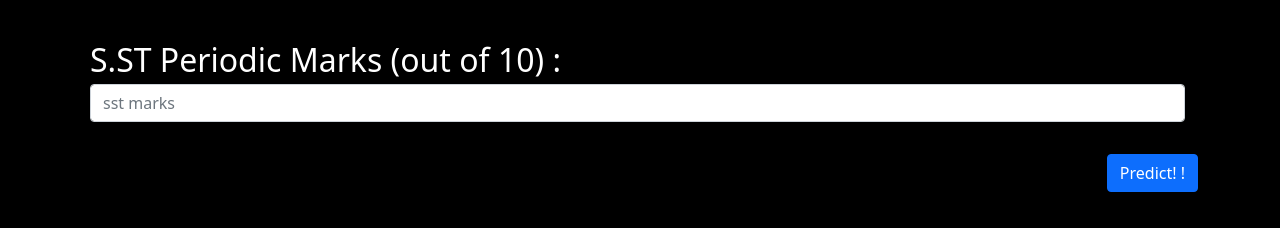
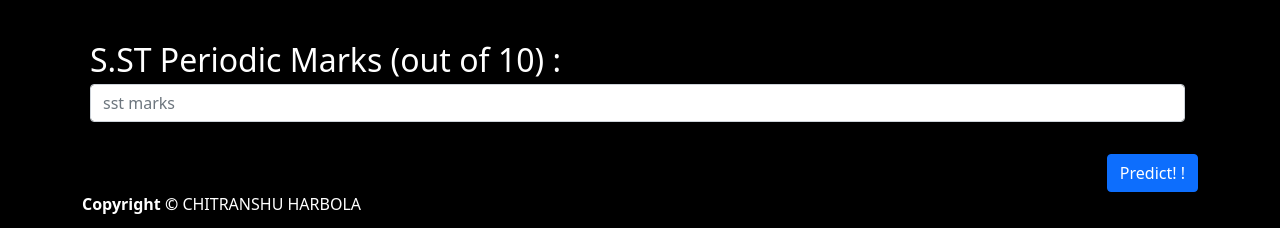
Before and after one commit to ChitranDev/ml_model_deployment_Heroku, a Flask app: page / in a window 1280 px wide. Shown: the part 572-800 px from the top of the page. Run offline with Flask 2, Linux system fonts and the light colour scheme; parts of the project's set-up code (start-up, migrations or seed data) failed here and were passed over.

Commit message:
Add files via upload

```diff
--- a/templates/index.html
+++ b/templates/index.html
@@ -92,7 +92,11 @@
   </form>
 
 
-
+  <footer class="footer">
+    <div class="container">
+      <span  style="color: white; "><b>Copyright &#169;</b> CHITRANSHU HARBOLA  </span>
+    </div>
+  </footer>
 
   <!-- Optional JavaScript; choose one of the two! -->
 
```
